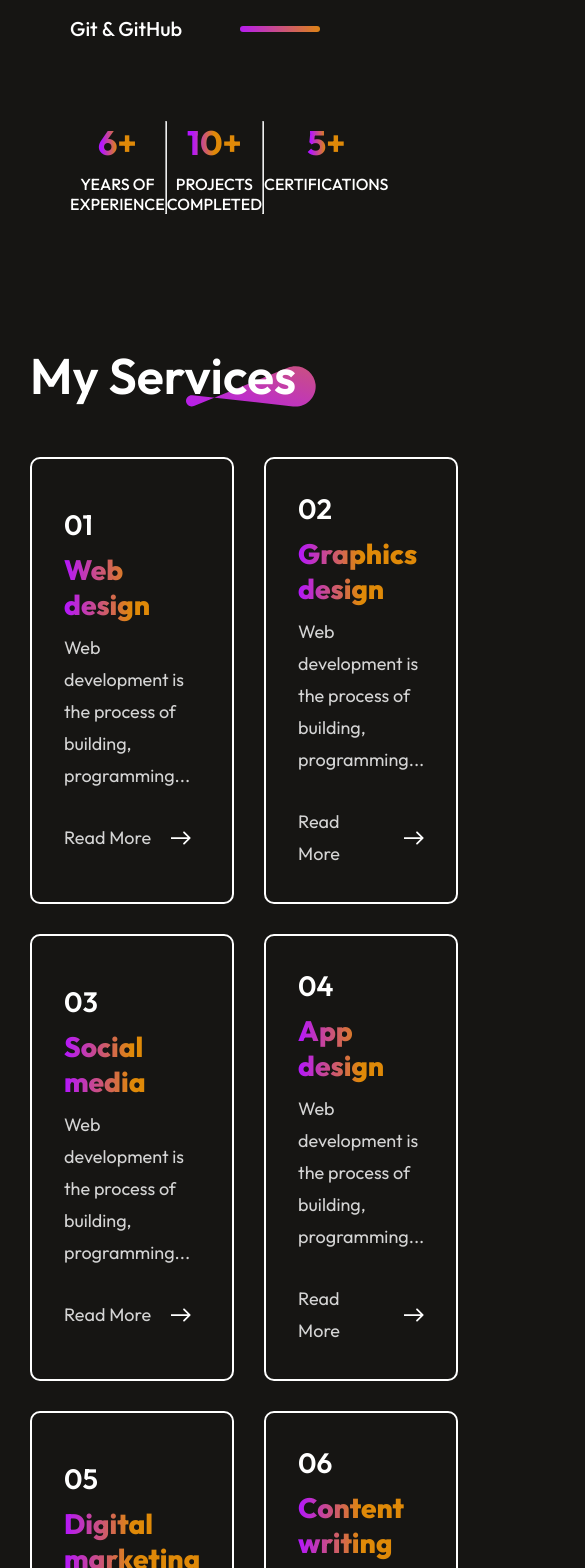
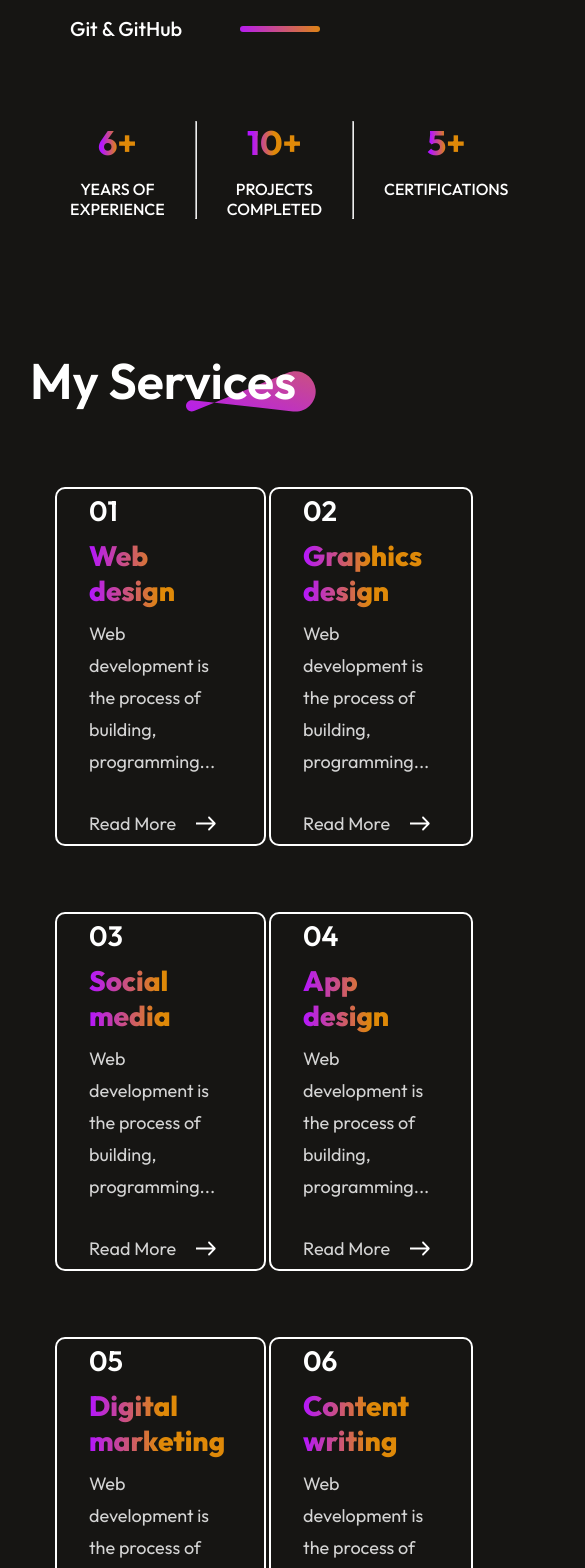
Before and after one commit to Somesh1996-cpu/my-portfolio, a React (Vite) app: page / in a window 390 px wide. Shown: the part 2760-4328 px from the top of the page, 585 px wide, since content can reach past the window. Built offline with nearby package versions, Linux system fonts and the light colour scheme.

Commit message:
modified

```diff
--- a/src/components/About/About.css
+++ b/src/components/About/About.css
@@ -162,11 +162,12 @@
     }
 
     .about-achievements {
-        justify-content: space-between;
+        justify-content: space-evenly;
+        gap: 30px;
     }
 
     .about-achievement {
-        gap: 10px;
+        gap: 15px;
     }
 
     .about-achievement h1 {
--- a/src/components/About/About.jsx
+++ b/src/components/About/About.jsx
@@ -20,10 +20,10 @@ const About = () => {
                             <p>My passion for frontend development is not only reflected in my extensive experience but also in the enthusiasm and dedication I bring to each project.</p>
                         </div>
                         <div className="about-skills">
-                            <div className="about-skill"><p>HTML & CSS</p> <hr style={{ width: '50%' }} /></div>
-                            <div className="about-skill"><p>JavaScript</p> <hr style={{ width: '70%' }} /></div>
-                            <div className="about-skill"><p>ReactJS</p> <hr style={{ width: '65%' }} /></div>
-                            <div className="about-skill"><p>Git & GitHub</p> <hr style={{ width: '60%' }} /></div>
+                            <div className="about-skill"><p>HTML & CSS</p> <hr style={{ width: '85%' }} /></div>
+                            <div className="about-skill"><p>JavaScript</p> <hr style={{ width: '65%' }} /></div>
+                            <div className="about-skill"><p>ReactJS</p> <hr style={{ width: '70%' }} /></div>
+                            <div className="about-skill"><p>Git & GitHub</p> <hr style={{ width: '65%' }} /></div>
                         </div>
                     </div>
                 </div>
--- a/src/components/Contact/Contact.css
+++ b/src/components/Contact/Contact.css
@@ -5,6 +5,7 @@
     justify-content: center;
     gap: 80px;
     margin: 80px 170px;
+    width: 80%;
 }
 
 .contact-title {
@@ -80,7 +81,7 @@
 
 .contact-right input {
     border: none;
-    width: 700px;
+    width: 550px;
     height: 78px;
     padding-left: 20px;
     border-radius: 4px;
@@ -91,7 +92,7 @@
 }
 
 .contact-right textarea {
-    width: 670px;
+    width: 520px;
     border: none;
     padding: 25px;
     border-radius: 4px;
--- a/src/components/Footer/Footer.css
+++ b/src/components/Footer/Footer.css
@@ -1,6 +1,7 @@
 .footer {
     margin: 50px 170px;
     display: flex;
+    width: auto;
     flex-direction: column;
     gap: 30px;
 }
@@ -97,9 +98,16 @@
     }
 
     .footer-email-input {
-        height: 30px;
-        width: 250px;
+        height: 20px;
+        width: 220px;
         font-size: 20px;
     }
 
+    .footer-subscribe {
+        height: 25px;
+        justify-content: center;
+        width: auto;
+        text-align: center;
+    }
+
 }
--- a/src/components/MyWork/MyWork.css
+++ b/src/components/MyWork/MyWork.css
@@ -32,8 +32,7 @@
 
 .mywork-container img {
     box-sizing: border-box;
-    width: 419px;
-    height: 280px;
+    width: 350px;
     transition: 0.3s;
     cursor: pointer;
 }
@@ -83,12 +82,13 @@
 
     .mywork-container {
         grid-template-columns: 1fr 1fr;
-        gap: 30px;
+        gap: 35px;
     }
 
     .mywork-container img {
         width: 100%;
         height: 100%;
+
     }
 
     .mywork-showmore {
--- a/src/components/Navbar/NavBar.css
+++ b/src/components/Navbar/NavBar.css
@@ -3,6 +3,7 @@
     align-items: center;
     justify-content: space-between;
     margin: 40px 100px;
+    width: 90%;
 }
 
 #logo {
@@ -20,16 +21,16 @@
 }
 
 .nav-connect {
-    padding: 20px 40px;
+    padding: 18px 30px;
     border-radius: 50px;
     background: linear-gradient(267deg, #DA7C25 0.36%, #B923E1 102.06%);
     font-size: 20px;
     cursor: pointer;
-    transition: transform 0.3s ease;
+    transition: transform 0.4s ease;
 }
 
 .nav-connect:hover {
-    transform: scale(1.05);
+    transform: scale(1.08);
 }
 
 .nav-menu li {
--- a/src/components/Services/Services.css
+++ b/src/components/Services/Services.css
@@ -28,8 +28,10 @@
     display: flex;
     flex-direction: column;
     justify-content: center;
-    gap: 20px;
-    padding: 60px;
+    gap: 15px;
+    padding: 25px;
+    height: 340px;
+    width: 320px;
     border-radius: 10px;
     border: 2px solid white;
     transition: 0.4s;
@@ -97,6 +99,8 @@
 
     .services-format {
         gap: 10px;
+        height: 70%;
+        width: 70%;
         padding: 32px;
     }
 
@@ -116,6 +120,7 @@
 
     .services-container {
         grid-template-columns: 1fr 1fr;
-        gap: 30px;
+        gap: 10px;
+        padding: 25px;
     }
 }
```
